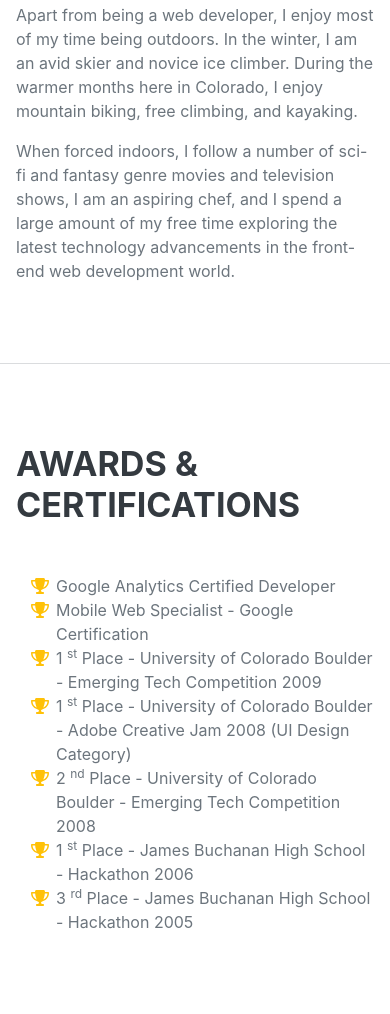
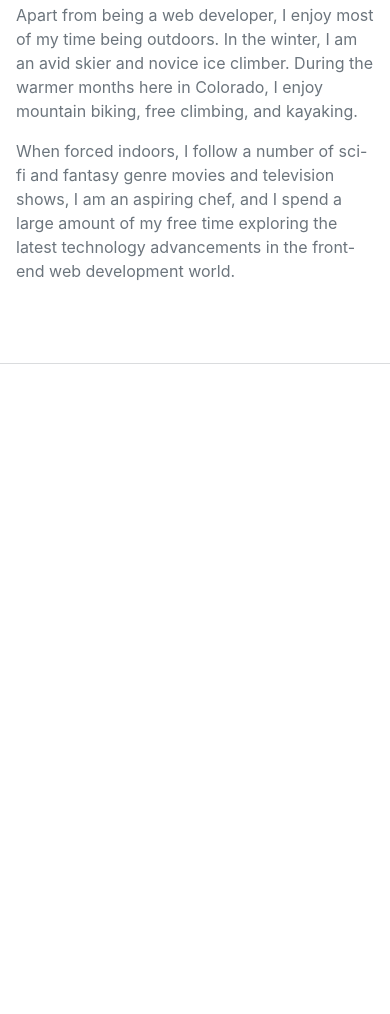
Before and after one commit to andreadotlo/dotloandrea28, a plain HTML site: page index.html in a window 390 px wide. Shown: the part 2940-3954 px from the top of the page. After the commit the page ends 3304 px from the top, so only its background shows below. Drawn offline with nearby package versions, Linux system fonts and the light colour scheme; a web font is replaced by a local one.

Commit message:
Add files via upload

```diff
--- a/index.html
+++ b/index.html
@@ -26,11 +26,10 @@
             <div class="collapse navbar-collapse" id="navbarResponsive">
                 <ul class="navbar-nav">
                     <li class="nav-item"><a class="nav-link js-scroll-trigger" href="#about">O meni</a></li>
-                    <li class="nav-item"><a class="nav-link js-scroll-trigger" href="#experience">Iskustvo</a></li>
+                    <li class="nav-item"><a class="nav-link js-scroll-trigger" href="#experience">Obrazovanje</a></li>
                     <li class="nav-item"><a class="nav-link js-scroll-trigger" href="#education">Education</a></li>
                     <li class="nav-item"><a class="nav-link js-scroll-trigger" href="#skills">Skills</a></li>
                     <li class="nav-item"><a class="nav-link js-scroll-trigger" href="#interests">Interests</a></li>
-                    <li class="nav-item"><a class="nav-link js-scroll-trigger" href="#awards">Awards</a></li>
                 </ul>
             </div>
         </nav>
@@ -150,51 +149,7 @@
             </section>
             <hr class="m-0" />
             <!-- Awards-->
-            <section class="resume-section" id="awards">
-                <div class="resume-section-content">
-                    <h2 class="mb-5">Awards & Certifications</h2>
-                    <ul class="fa-ul mb-0">
-                        <li>
-                            <span class="fa-li"><i class="fas fa-trophy text-warning"></i></span>
-                            Google Analytics Certified Developer
-                        </li>
-                        <li>
-                            <span class="fa-li"><i class="fas fa-trophy text-warning"></i></span>
-                            Mobile Web Specialist - Google Certification
-                        </li>
-                        <li>
-                            <span class="fa-li"><i class="fas fa-trophy text-warning"></i></span>
-                            1
-                            <sup>st</sup>
-                            Place - University of Colorado Boulder - Emerging Tech Competition 2009
-                        </li>
-                        <li>
-                            <span class="fa-li"><i class="fas fa-trophy text-warning"></i></span>
-                            1
-                            <sup>st</sup>
-                            Place - University of Colorado Boulder - Adobe Creative Jam 2008 (UI Design Category)
-                        </li>
-                        <li>
-                            <span class="fa-li"><i class="fas fa-trophy text-warning"></i></span>
-                            2
-                            <sup>nd</sup>
-                            Place - University of Colorado Boulder - Emerging Tech Competition 2008
-                        </li>
-                        <li>
-                            <span class="fa-li"><i class="fas fa-trophy text-warning"></i></span>
-                            1
-                            <sup>st</sup>
-                            Place - James Buchanan High School - Hackathon 2006
-                        </li>
-                        <li>
-                            <span class="fa-li"><i class="fas fa-trophy text-warning"></i></span>
-                            3
-                            <sup>rd</sup>
-                            Place - James Buchanan High School - Hackathon 2005
-                        </li>
-                    </ul>
-                </div>
-            </section>
+
         </div>
         <!-- Bootstrap core JS-->
         <script src="https://cdn.jsdelivr.net/npm/bootstrap@5.1.3/dist/js/bootstrap.bundle.min.js"></script>
```
